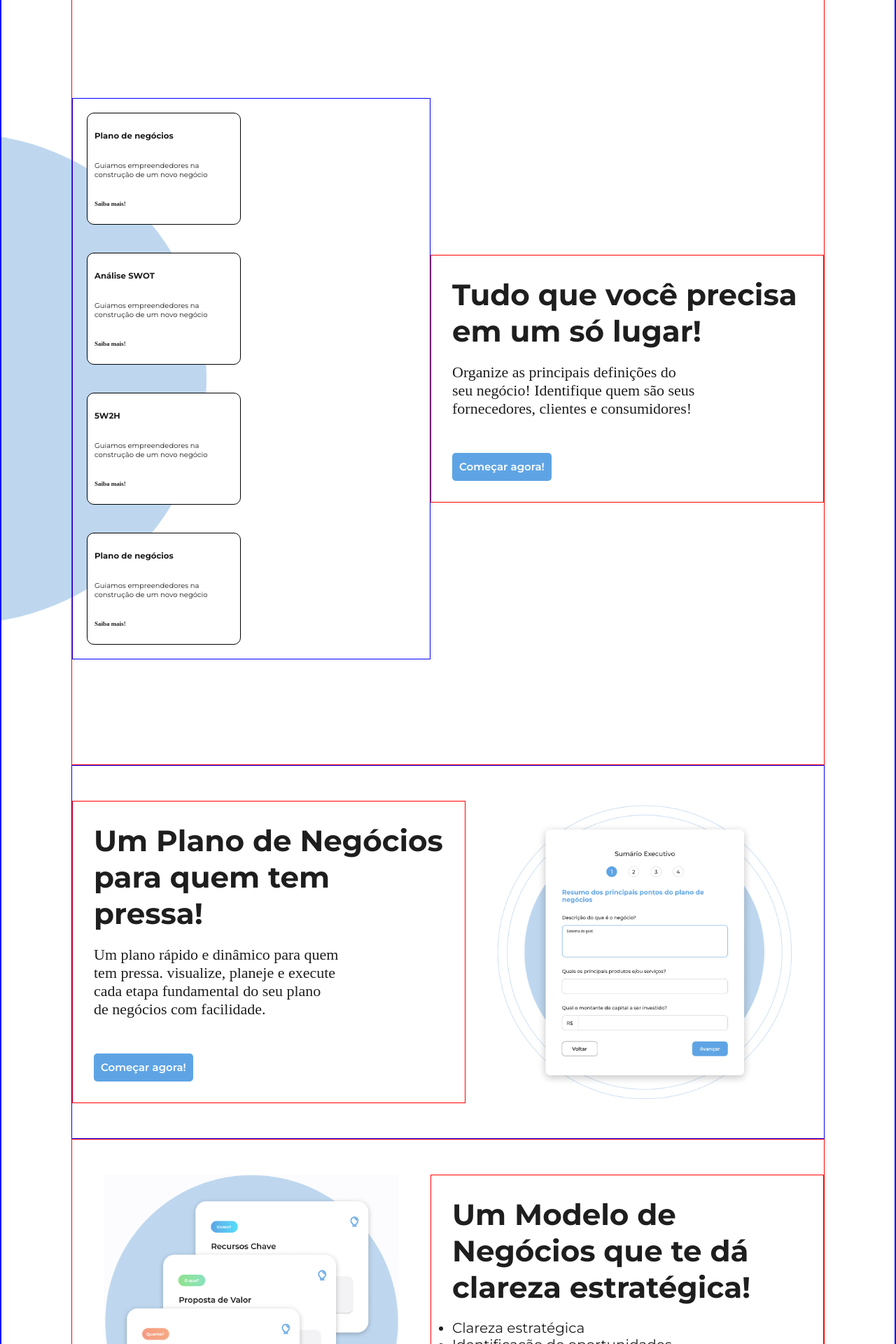
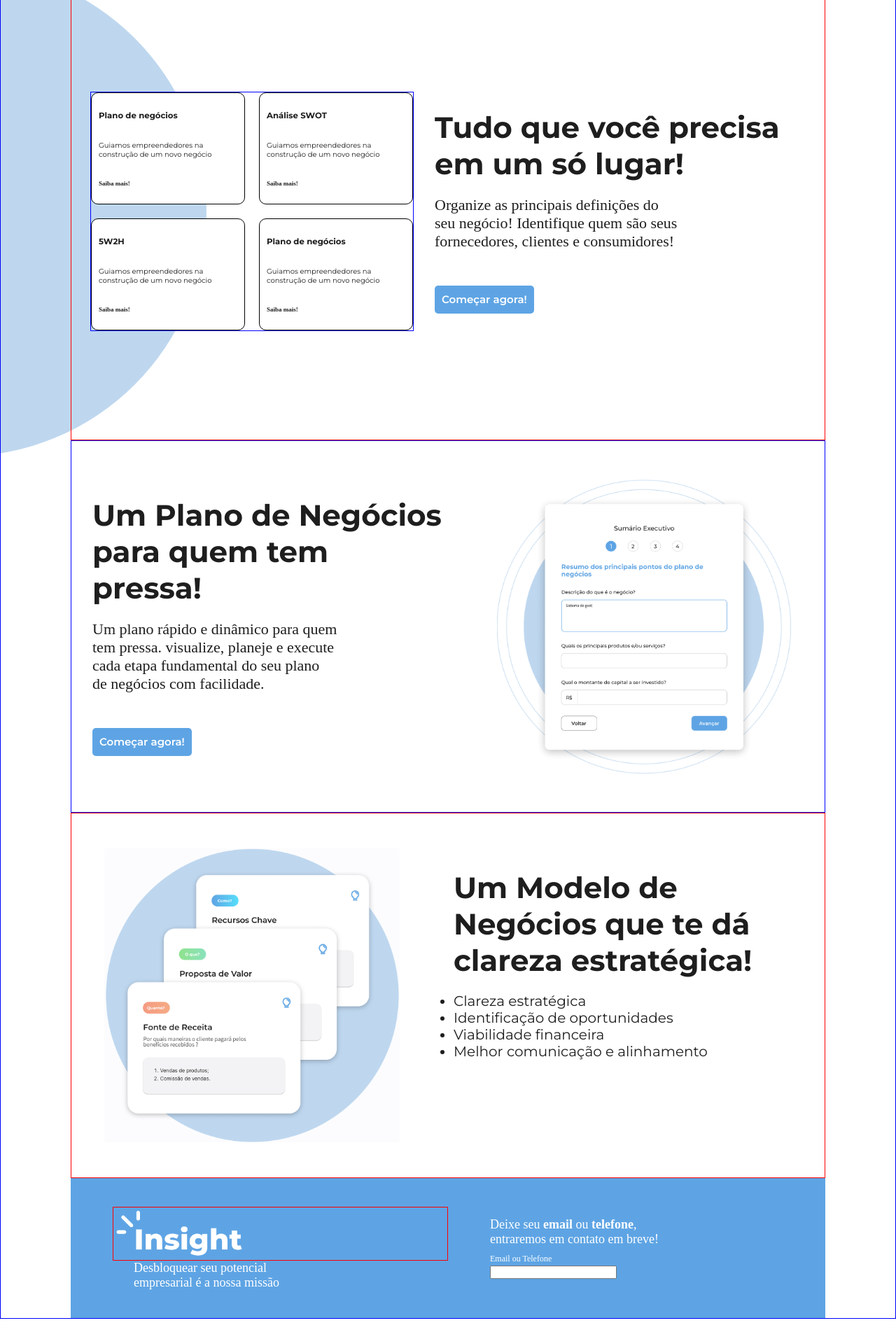
Before and after one commit to limarich/empreendify, a React (Vite) app: page /landing-page in a window 1280 px wide. Shown: the part 560-2480 px from the top of the page at 70% size. After the commit the page ends 2444 px from the top, so only its background shows below. Built offline with nearby package versions, Linux system fonts and the light colour scheme.

Commit message:
Landing Page

```diff
--- a/src/pages/LandingPage/ListMessage/styles.module.css
+++ b/src/pages/LandingPage/ListMessage/styles.module.css
@@ -1,5 +1,5 @@
 .message {
-  border: 1px solid red;
+  border: 0px solid red;
   padding: 30px;
 }
 
--- a/src/pages/LandingPage/Message/styles.module.css
+++ b/src/pages/LandingPage/Message/styles.module.css
@@ -1,5 +1,5 @@
 .message {
-  border: 1px solid red;
+  border: 0px solid red;
   padding: 30px;
 }
 
--- a/src/pages/LandingPage/ToolCard/styles.module.css
+++ b/src/pages/LandingPage/ToolCard/styles.module.css
@@ -1,6 +1,5 @@
 
 .message {
-  margin: 20px;
   width: 220px;
   height: 160px;
   padding: 10px;
--- a/src/pages/LandingPage/index.jsx
+++ b/src/pages/LandingPage/index.jsx
@@ -2,6 +2,7 @@ import React from "react";
 import styles from "./styles.module.css";
 
 import logo from "../../assets/logo-empreendify.png";
+import logoWhite from "../../assets/logo-white.png";
 
 import Ellipse from "../../assets/Ellipse.svg";
 
@@ -15,7 +16,7 @@ import { ToolCard } from "./ToolCard";
 
 export const LandingPage = () => {
   return(
-    <div className={styles.landingPage}>advantagesImage
+    <div className={styles.landingPage}>
       <header className={styles.headerLandingPage}>
         <div className={styles.logoContainer}>
           <img src={logo} alt="Logo" />
@@ -50,22 +51,35 @@ export const LandingPage = () => {
           className={styles.Ellipse}
         />
         <div className={styles.toolsContainer}>
+
+          <div className={styles.ToolCardContainer1}>
             <ToolCard
               title={"Plano de negócios"}
               description={"Guiamos empreendedores na construção de um novo negócio"}
             />
+          </div>
+
+          <div className={styles.ToolCardContainer2}>
             <ToolCard
               title={"Análise SWOT"}
               description={"Guiamos empreendedores na construção de um novo negócio"}
             />
+          </div>
+
+          <div className={styles.ToolCardContainer3}>
             <ToolCard
               title={"5W2H"}
               description={"Guiamos empreendedores na construção de um novo negócio"}
             />
+          </div>
+
+          <div className={styles.ToolCardContainer4}>
             <ToolCard
               title={"Plano de negócios"}
               description={"Guiamos empreendedores na construção de um novo negócio"}
             />
+          </div>
+
         </div>
         <Message
           title={"Tudo que você precisa em um só lugar!"}
@@ -107,6 +121,36 @@ export const LandingPage = () => {
       </div>
 
       <nav className={styles.navSection}>
+        <div className={styles.navMessage}>
+
+          <div className={styles.navLogoContainer}>
+            <img src={logoWhite} alt="Logo"
+              className={styles.navLogo}
+            />
+          </div>
+          <p className={styles.navDescription}>
+            Desbloquear seu potencial empresarial é a nossa missão
+          </p>
+
+        </div>
+
+        <div className={styles.navContact}>
+
+          <p className={styles.navDescriptionContact}>
+            Deixe seu <b>email</b> ou <b>telefone</b>, entraremos em contato em breve!
+          </p>
+          <div>
+            <p
+              style={{
+                fontSize: 12
+              }}
+            >
+              Email ou Telefone
+            </p>
+            <input type="text"/>
+          </div>
+
+        </div>
       </nav>
     </div>
   )
--- a/src/pages/LandingPage/styles.module.css
+++ b/src/pages/LandingPage/styles.module.css
@@ -4,7 +4,7 @@
   flex-direction: column;
 
   padding: 0 100px;
-  border: 2px solid blue;
+  border: 1px solid blue;
 }
 
 .headerLandingPage {
@@ -108,15 +108,45 @@
 }
 
 .toolsContainer {
-  display: flex;
-  justify-content: space-between;
-  align-items: center;
+  display: grid;
 
-  flex-wrap: wrap;
-  position: relative;
+  grid-template-columns: 1fr 1fr; /* 2 colunas */
+  grid-template-rows: 1fr 1fr; /* 2 linhas */
+  gap: 20px; /* Espaçamento de 20px entre os elementos */
 
-  width: 550px;
   border: 1px solid blue;
+}
+
+.ToolCardContainer1 {
+  /* Ocupa linhas 1 */
+  grid-row: 1 / 2;
+
+  /* Ocupa colunas 1 */
+  grid-column: 1 / 2;
+}
+
+.ToolCardContainer2 {
+  /* Ocupa linhas 1 */
+  grid-row: 1 / 2;
+
+  /* Ocupa colunas 2 */
+  grid-column: 2 / 3;
+}
+
+.ToolCardContainer3 {
+  /* Ocupa linhas 2 */
+  grid-row: 2 / 3;
+
+  /* Ocupa colunas 1 */
+  grid-column: 1 / 2;
+}
+
+.ToolCardContainer4 {
+  /* Ocupa linhas 2 */
+  grid-row: 2 / 3;
+
+  /* Ocupa colunas 2 */
+  grid-column: 2 / 3;
 }
 
 .Ellipse {
@@ -161,3 +191,51 @@
   height: 420px;
   margin: auto;
 }
+
+.navSection {
+  background-color: var(--normal-blue);
+  height: 200px;
+
+  display: flex;
+
+  font-family: Source Sans Pro;
+  font-size: 18px;
+  font-weight: 400;
+  color: var(--light-white);
+}
+
+.navMessage {
+  flex: 1;
+  padding-left: 60px;
+
+  display: flex;
+  flex-direction: column;
+  justify-content: center;
+}
+
+.navLogoContainer {
+  border: 1px solid red;
+}
+
+.navLogo {
+  height: 70px;
+}
+
+.navDescription {
+  padding-left: 30px;
+  width: 300px;
+}
+
+.navContact {
+  flex: 1;
+  padding-left: 60px;
+
+  display: flex;
+  flex-direction: column;
+  justify-content: center;
+}
+
+.navDescriptionContact {
+  width: 250px;
+  margin-bottom: 10px;
+}
```
Also changed, not shown: src/assets/logo-white.png. Lines whose indentation alone changed are shown as unchanged.
